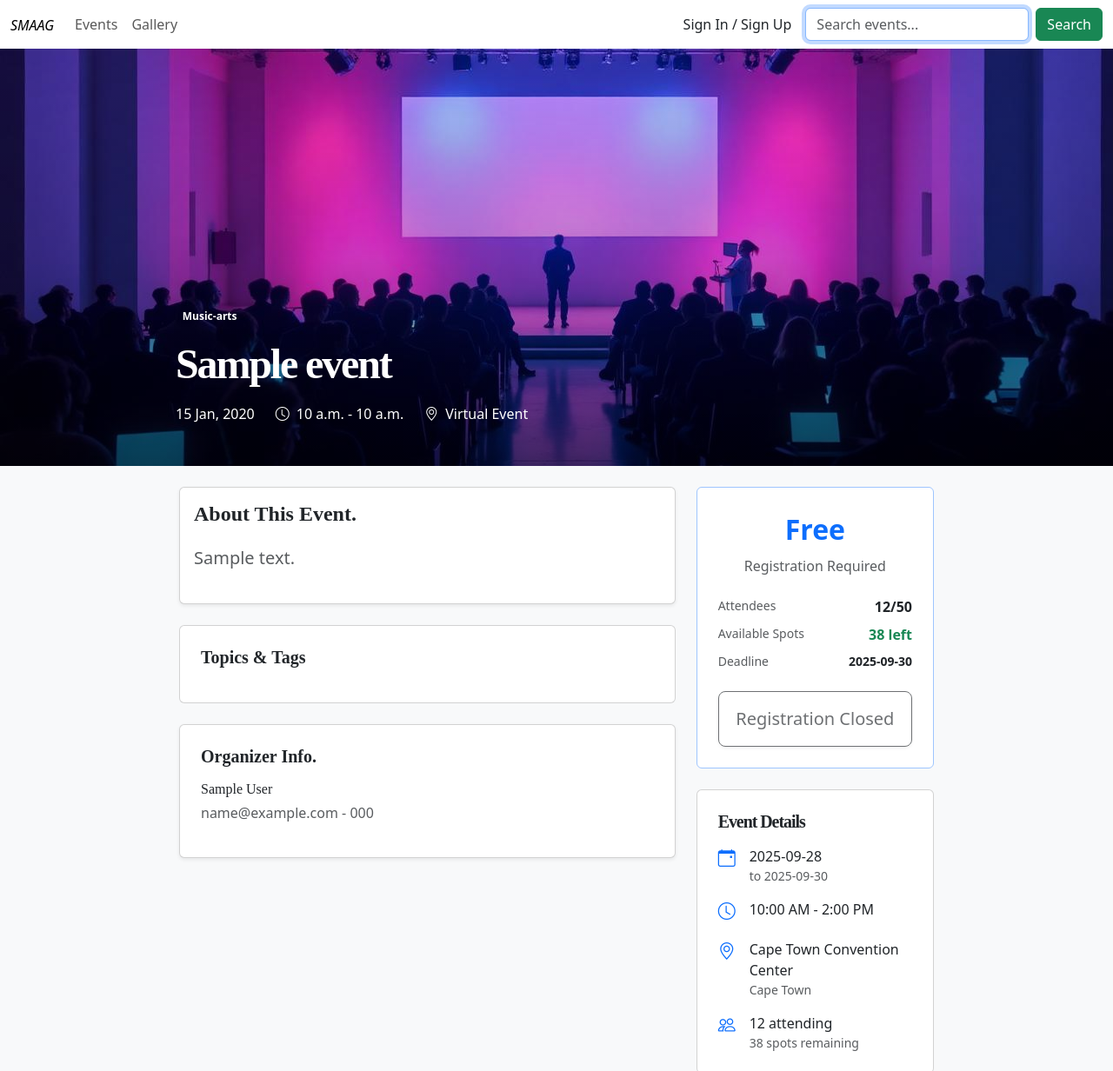
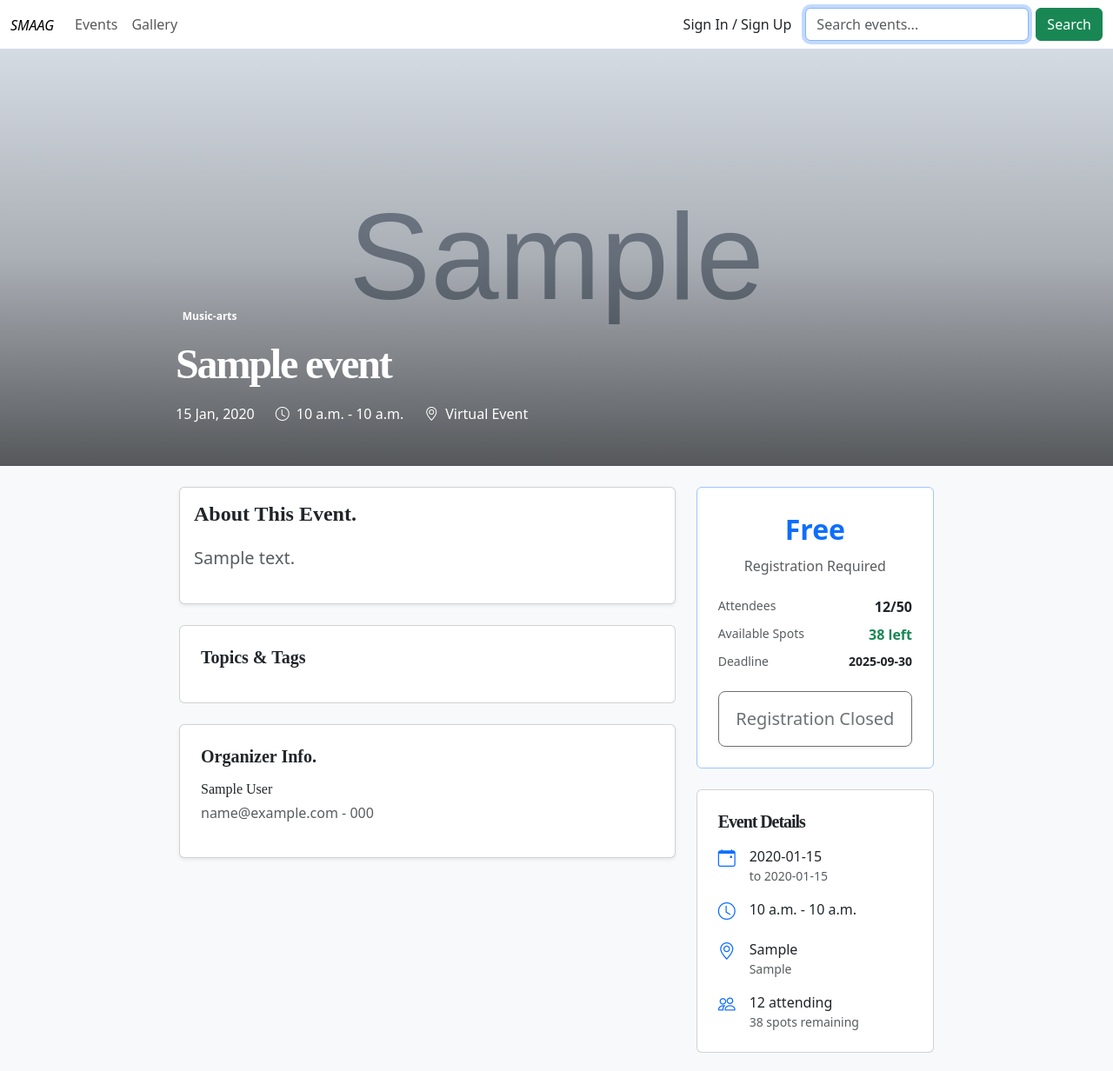
Before and after one commit to NgobeseA/event_project, a Django app: page /event-details/1/ in a window 1280 px wide. Shown: the top 1232 px of the page at 87% size. Run offline with Django 5.2, Linux system fonts and the light colour scheme; tables that the repository leaves empty hold one stand-in row (values such as "Sample post"); grey boxes marked "Sample" are stand-in pictures; some web fonts are replaced.

Commit message:
event details update

```diff
--- a/templates/event_details.html
+++ b/templates/event_details.html
@@ -9,8 +9,12 @@
 <section class="bg-light">
     {% comment %} new updates on the event details UI with UX {% endcomment %}
     <div class="position-relative overflow-hidden" style="height: 60vh;">
-        <img src="{% static './images/event-hero.jpg' %}"
+        {% if event.image %}
+            <img src="{{event.image}}" alt="{{event.title}}" class="w-100 h-100 object-fit-cover">
+        {% else %}
+            <img src="{% static './images/event-hero.jpg' %}"
             alt="People inside the event hall with the presenter on the stage" class="w-100 h-100 object-fit-cover">
+        {%endif%}
         <div class="position-absolute top-0 start-0 w-100 h-100 background-overlay">
             <div class="position-absolute bottom-0 start-0 end-0 p-4 p-md-5">
                 <div class="container" style="max-width: 900px;">
@@ -141,23 +145,23 @@
                             <div class="d-flex align-items-start gap-3 mb-3">
                                 <i class="bi bi-calendar-event text-primary fs-5"></i>
                                 <div>
-                                    <div class="fw-medium">2025-09-28</div>
-                                    <div class="small text-muted">to 2025-09-30</div>
+                                    <div class="fw-medium">{{event.start_date|date:"Y-m-d"}}</div>
+                                    <div class="small text-muted">to {{event.end_date|date:"Y-m-d"}}</div>
                                 </div>
                             </div>
 
                             <div class="d-flex align-items-start gap-3 mb-3">
                                 <i class="bi bi-clock text-primary fs-5"></i>
                                 <div>
-                                    <div class="fw-medium">10:00 AM - 2:00 PM</div>
+                                    <div class="fw-medium">{{event.start_time}} - {{event.end_time}}</div>
                                 </div>
                             </div>
 
                             <div class="d-flex align-items-start gap-3 mb-3">
                                 <i class="bi bi-geo-alt text-primary fs-5"></i>
                                 <div>
-                                    <div class="fw-medium">Cape Town Convention Center</div>
-                                    <div class="small text-muted">Cape Town</div>
+                                    <div class="fw-medium">{{event.venue}}</div>
+                                    <div class="small text-muted">{{event.city}}</div>
                                 </div>
                             </div>
 
```
